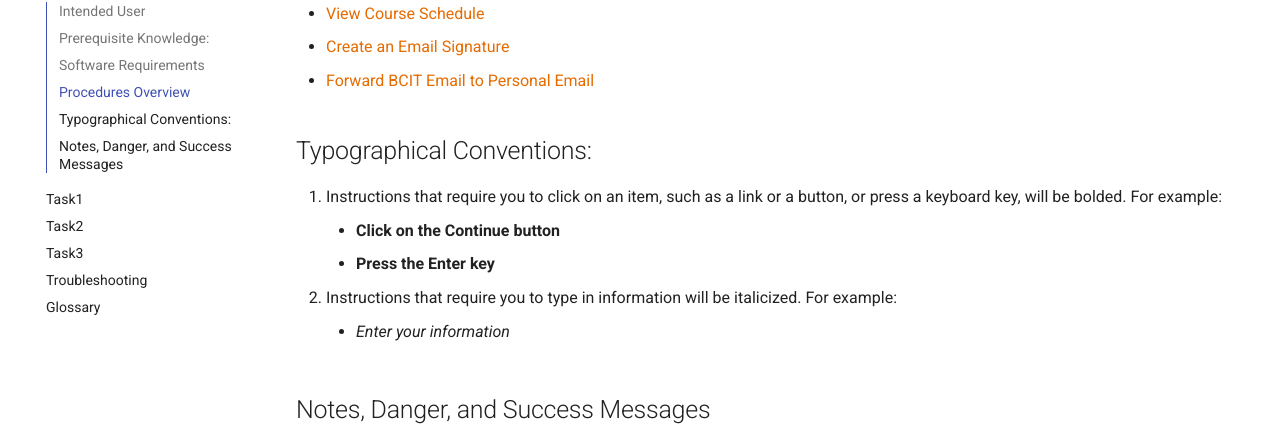
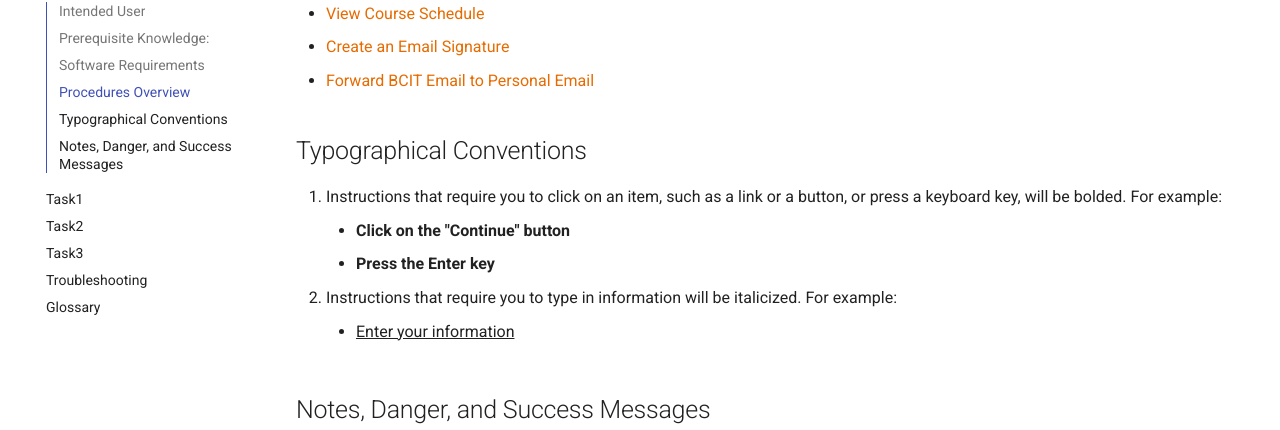
Before and after one commit to beingaturtle/beingaturtle.github.io, an MkDocs documentation site: the page built from docs/index.md, in a window 1280 px wide and 900 px high, scrolled down 899 px. Shown: the part 124-554 px from the top of the window. Built offline with MkDocs 1.6.1 and Material for MkDocs 9.7.7, drawn with Linux system fonts in a browser that asks for light colours.

Commit message:
Update index typographical conventions

```diff
--- a/docs/index.md
+++ b/docs/index.md
@@ -1,5 +1,5 @@
 # Introduction
-Welcome to our documentation that will help you navigate to <span style ="color:#e66b00"> <u> three </u> </strong>
+Welcome to our documentation that will help you navigate to <span style ="color:#e66b00"> _three_ </strong>
 </span>
 important sections in the
 [myBCIT](https://my.bcit.ca/) website. The goal is provide a detailed tutorial that streamlines BCIT students in
@@ -35,15 +35,15 @@ The main sections of this documentation are summarized below:
 * <span style ="color:#e66b00 "> Forward BCIT Email to Personal Email </span>
 
 
-## Typographical Conventions:
+## Typographical Conventions
 
 1. Instructions that require you to click on an item, such as a link or a button, or press a keyboard key, will be
    bolded.  For
    example:
-    - **Click on the Continue button**
+    - **Click on the "Continue" button**
     - **Press the Enter key**
 2. Instructions that require you to type in information will be italicized. For example:
-    - _Enter your information_
+    - <u>Enter your information</u>
 
 ## Notes, Danger, and Success Messages
 Throughout the documentation, you'll encounter message blocks that alert you with relevant information.
```
